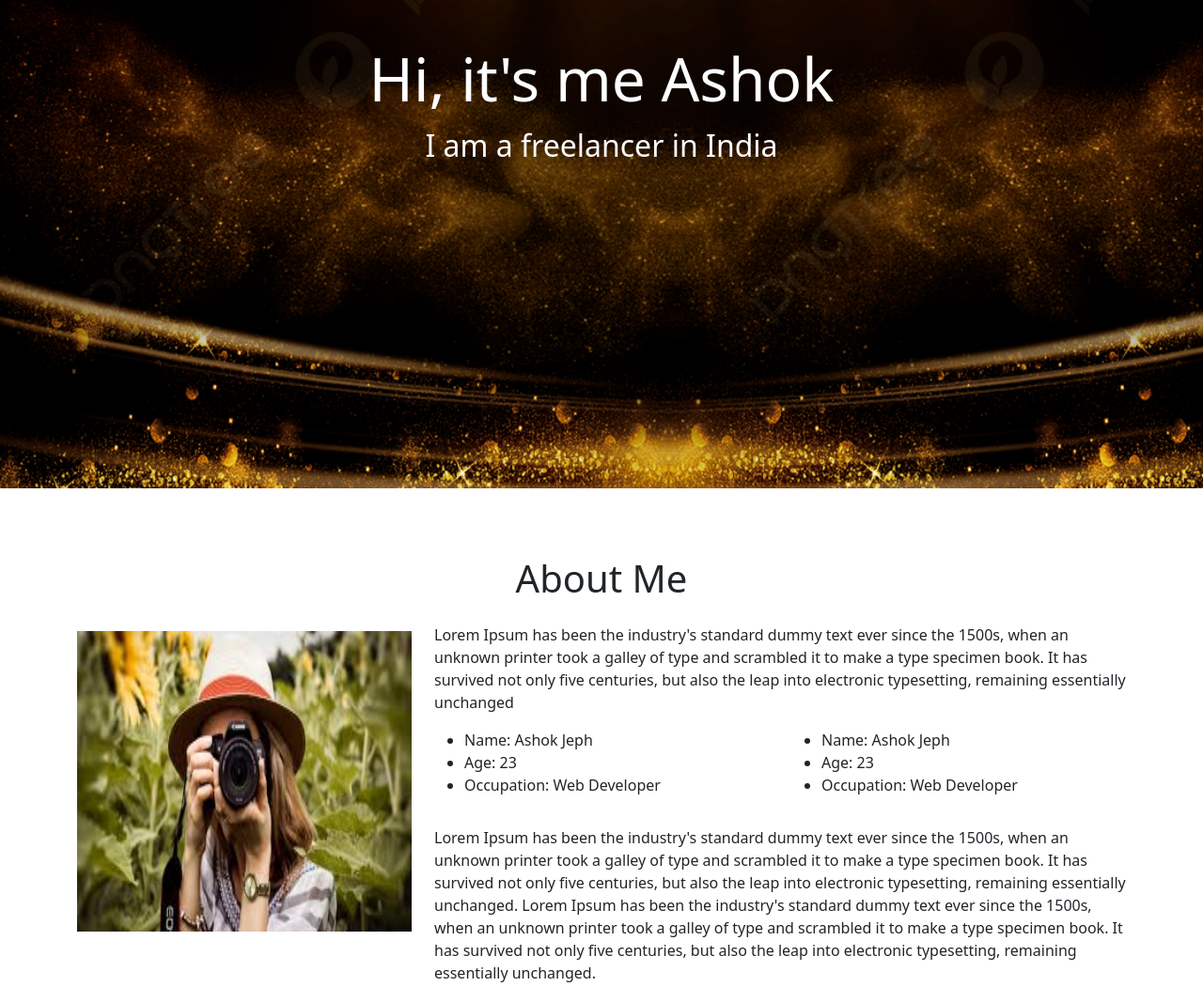
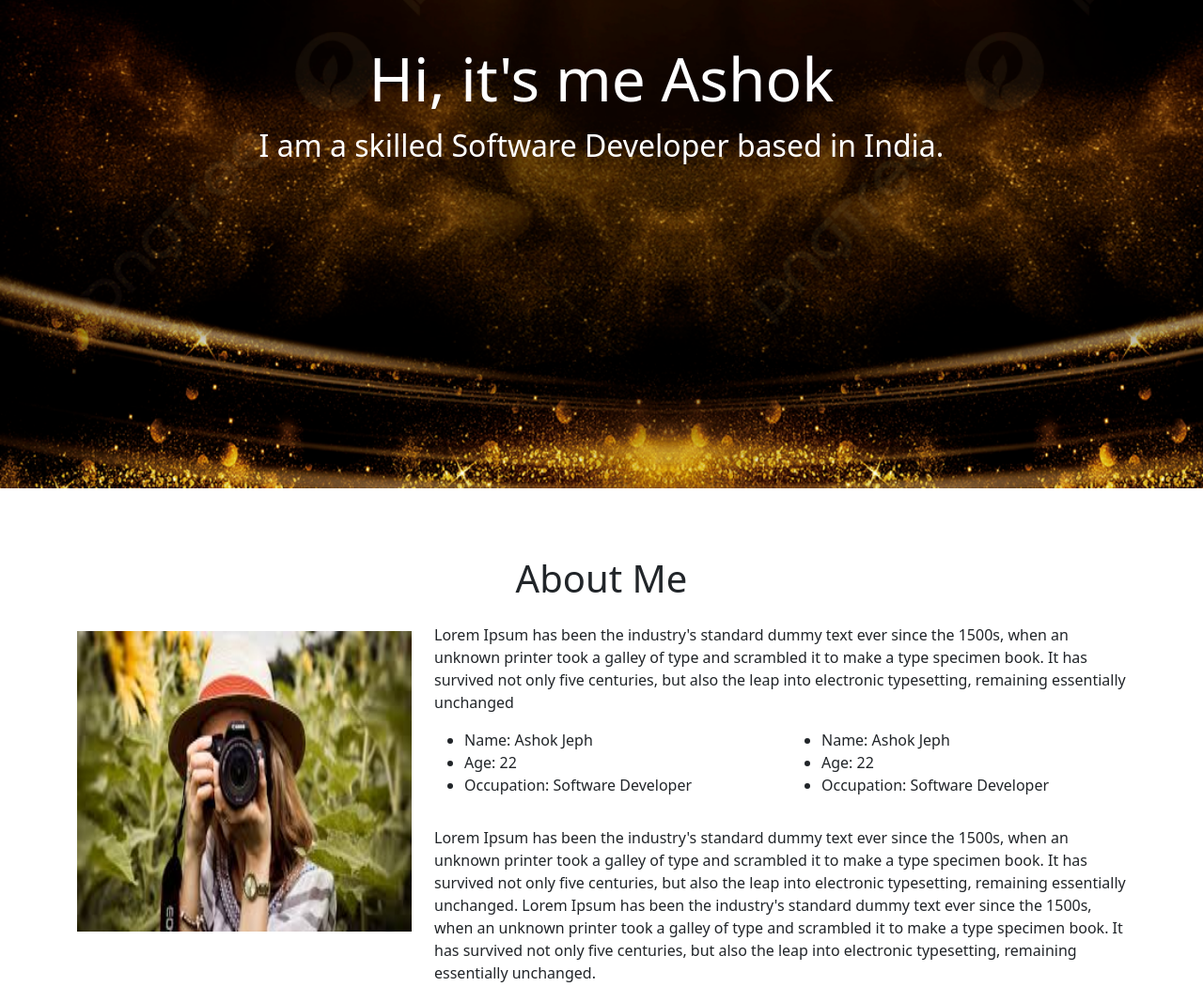
Before and after one commit to Ashok-Meena/ashok-jeph.github.io, a plain HTML site: page index.html in a window 1280 px wide. Shown: the part 280-1347 px from the top of the page at 94% size. Drawn offline with nearby package versions, Linux system fonts and the light colour scheme.

Commit message:
2nd change at 16apr

```diff
--- a/index.html
+++ b/index.html
@@ -71,7 +71,7 @@
             <div class="row">
             <div class="col-lg-12 col-md-12 col-sm-12 col-xs-12 hero-text">
                 <h2 class="hero_title">Hi, it's me Ashok</h2>
-                <p class="hero_desc">I am a freelancer in India </p>
+                <p class="hero_desc">I am a skilled Software Developer based in India.</p>
             </div>
             </div>
         </div>
@@ -95,16 +95,16 @@
                         <div class="col-md-6">
                             <ul>
                                 <li>Name: Ashok Jeph</li>
-                                <li>Age: 23</li>
-                                <li>Occupation: Web Developer</li>
+                                <li>Age: 22</li>
+                                <li>Occupation: Software Developer</li>
 
                             </ul>
                         </div>
                         <div class="col-md-6">
                             <ul>
                                 <li>Name: Ashok Jeph</li>
-                                <li>Age: 23</li>
-                                <li>Occupation: Web Developer</li>
+                                <li>Age: 22</li>
+                                <li>Occupation: Software Developer</li>
 
                             </ul>
                         </div>
@@ -238,7 +238,7 @@
 
                 <div class="col-lg-4 mt-4">
                     <div class="card portfolioContent">
-                        <img class="card-img-top" src="images/img1.avif" alt="Card image">
+                        <img class="card-img-top" src="images/img6.avif" alt="Card image">
                         <div class="card-body">
                             <h4 class="card-title">Product Landing Page</h4>
                             <p class="card-text">Lorem Ipsum is simply dummy text of the printing and typesetting industry.</p>
--- a/style.css
+++ b/style.css
@@ -4,7 +4,6 @@
     margin-top: 2rem;
     padding-top: 2rem;
 }
-
 
 
 
@@ -48,7 +47,7 @@
     top: 50%;
     left: 50%;
     transform: translate(-50%, -50%);
-    color: white;
+    color: rgb(255, 255, 255);
 }
 #banner-id{
     text-align: center;
```
